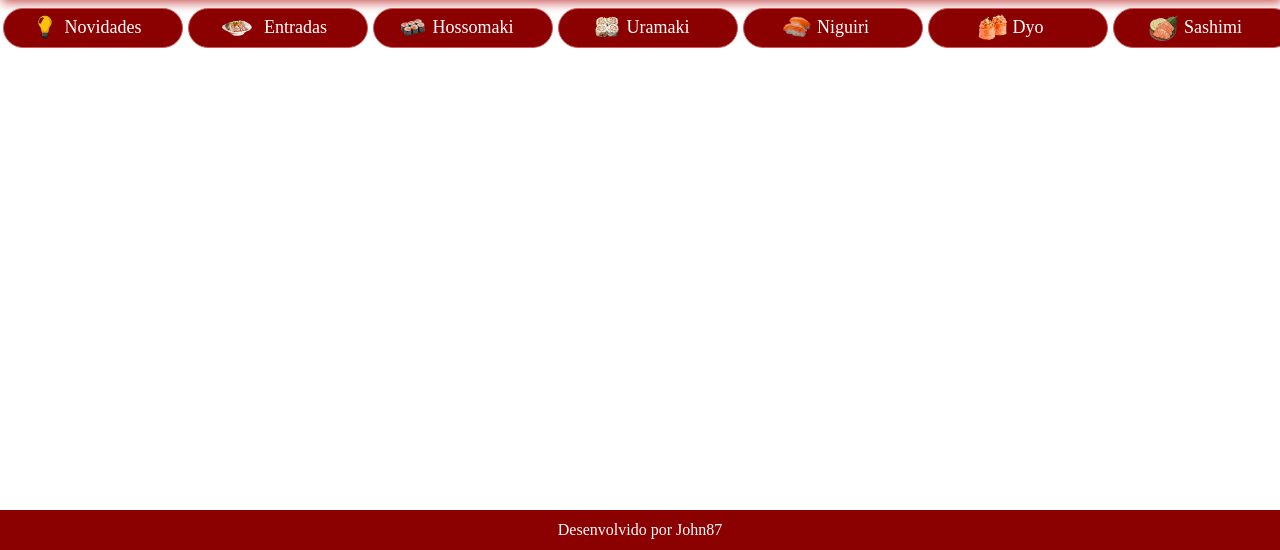
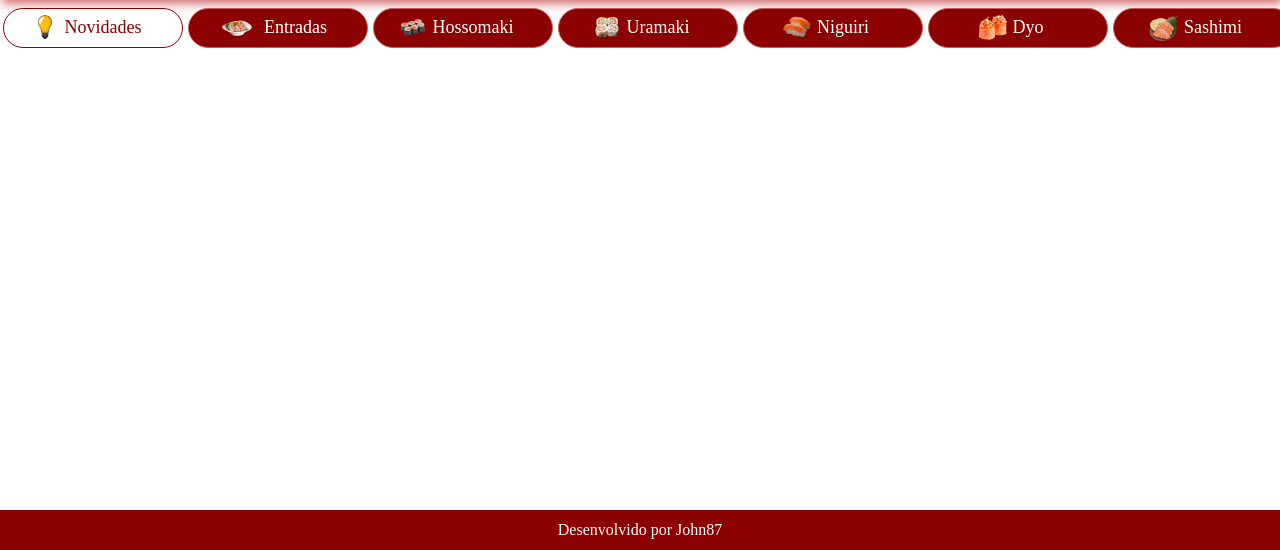
Before and after one commit to Jhnsk/Oshi, a plain HTML site: page index.html in a window 1280 px wide. Shown: the part 250-800 px from the top of the page. Drawn offline with nearby package versions, Linux system fonts and the light colour scheme; a script that the page names is missing.

Commit message:
Update index.html

```diff
--- a/index.html
+++ b/index.html
@@ -31,7 +31,7 @@
     </div>
   </header>
   <nav class="navegation">
-    <li><a class="a" href=""><img src="novidades.png" alt="">Novidades</a></li>
+    <li><a class="a active" href=""><img src="novidades.png" alt="">Novidades</a></li>
     <li><a class="ent" href="#"><img src="entr-li-a.png" alt="">Entradas</a></li>
     <li><a class="c" href="#"><img src="li-a-h.png" alt="">Hossomaki</a></li>
     <li><a class="d" href="#"><img src="uramaki-li-a.png" alt="">Uramaki</a></li>
```
